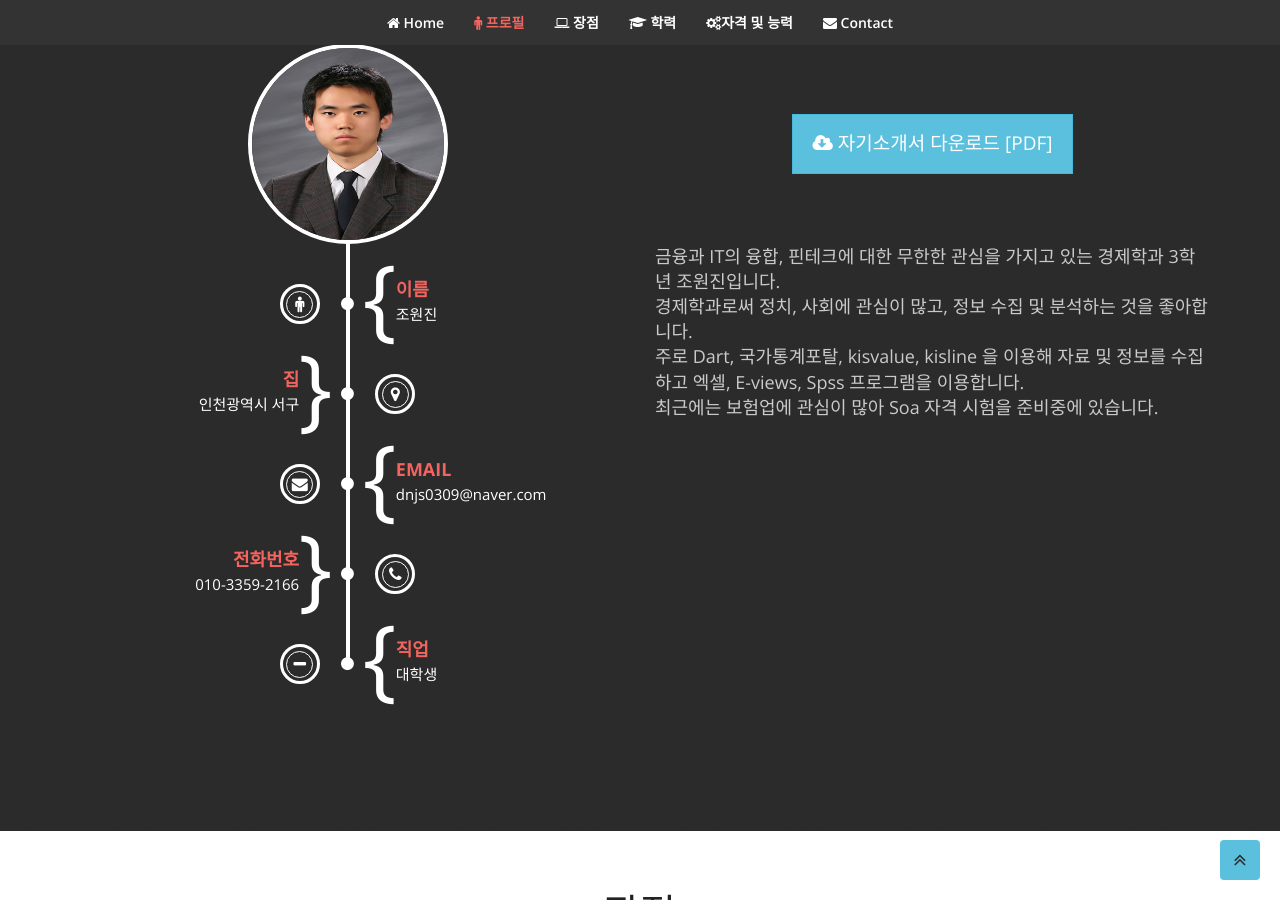
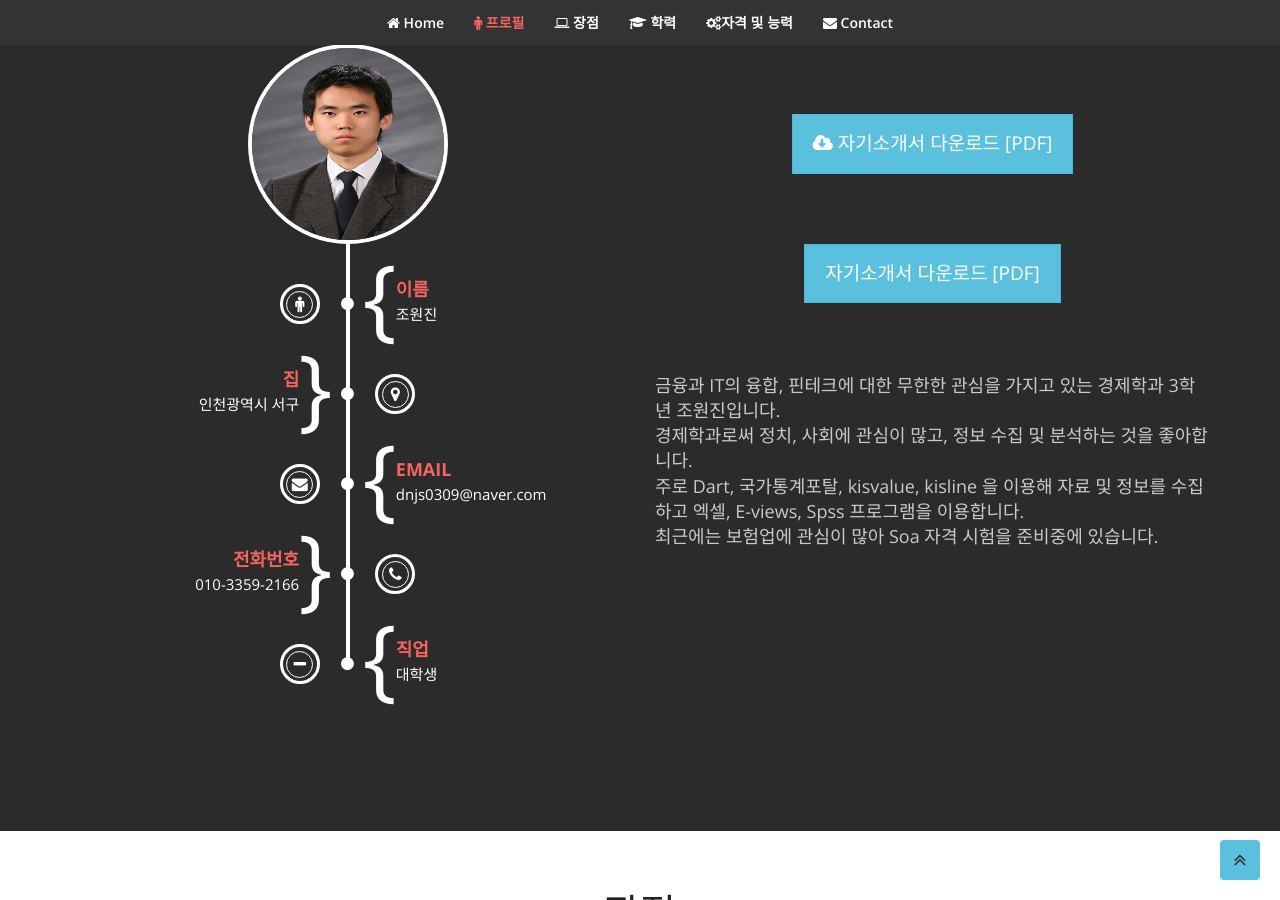
Before and after one commit to dnjs0309/dnjs0309.github.io, a Jekyll site: the page built from index.html, in a window 1280 px wide and 900 px high, scrolled down 969 px. Built offline with Jekyll 4.4.1, drawn with Linux system fonts in a browser that asks for light colours; nearby versions of some CDN libraries.

Commit message:
Update profile.html

```diff
--- a/_includes/profile.html
+++ b/_includes/profile.html
@@ -90,7 +90,9 @@
 				<div class="download-cv">
 					<a href="assets/Miroslav_Maksimovic_CV.pdf" target="_blank" class="btn btn-lg btn-info"><i class="fa fa-cloud-download"></i> 자기소개서 다운로드 [PDF]</a>
 				</div>
-
+				<div class="download-cv">
+					<a href="https://github.com/dnjs0309/dnjs0309.github.io/blob/master/markdown.md" target="_blank" class="btn btn-lg btn-info"> 자기소개서 다운로드 [PDF]</a>
+				</div>
 				<div class="profile-summary">
 	              <p>
 		            금융과 IT의 융합, 핀테크에 대한 무한한 관심을 가지고 있는 경제학과 3학년 조원진입니다.<br>
```
